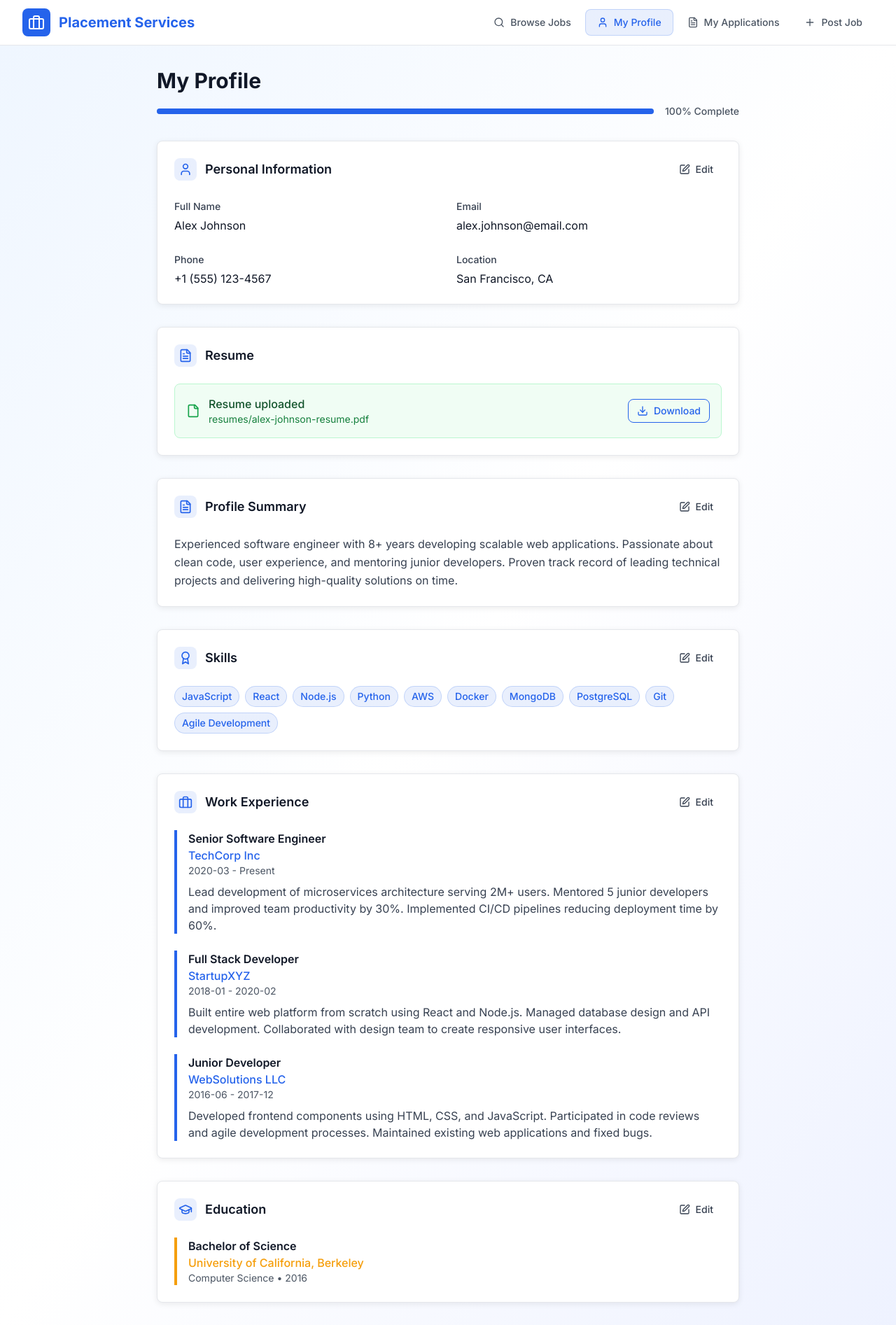
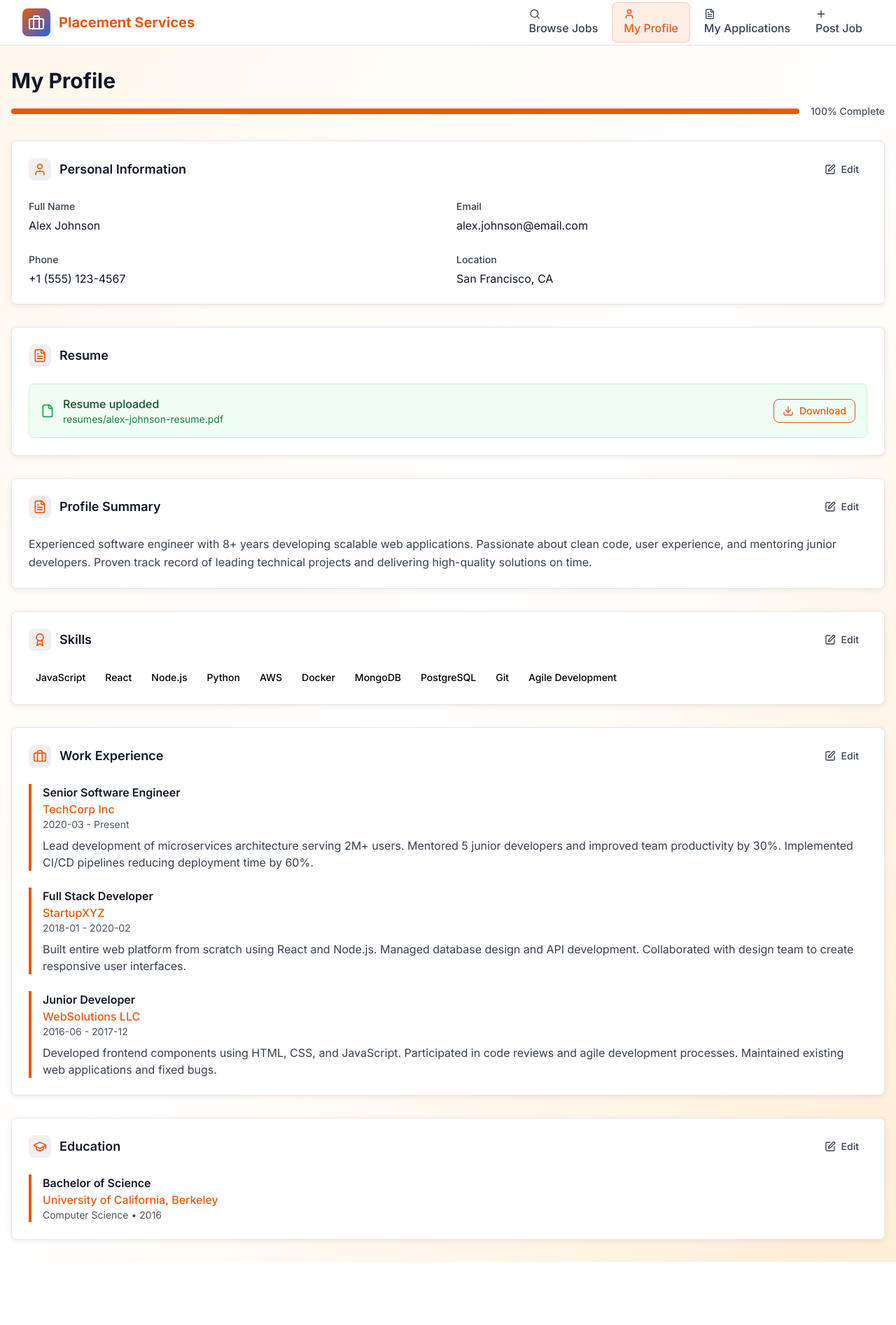
Before and after one commit to apper-canvas/realm-talentbridge-dedicated, a React (Vite) app: page /profile in a window 1280 px wide. Shown: the whole page at 70% size. After the commit the page ends 1803 px from the top, so only its background shows below. Built offline with nearby package versions, Linux system fonts and the light colour scheme.

Commit message:
Update app to Employee Placement Services with orange theme

```diff
--- a/index.html
+++ b/index.html
@@ -3,9 +3,9 @@
   <head>
     <meta charset="UTF-8" />
     <link rel="icon" type="image/svg+xml" href="/vite.svg" />
-    <meta name="viewport" content="width=device-width, initial-scale=1.0" />
-    <title>TalentBridge - Connect Job Seekers with Employers</title>
-    <link rel="preconnect" href="https://fonts.googleapis.com">
+<meta name="description" content="Modern job placement platform connecting talented job seekers with leading employers" />
+    <title>Placement Services - Connect Job Seekers with Employers</title>
+  </head>
     <link rel="preconnect" href="https://fonts.gstatic.com" crossorigin>
     <link href="https://fonts.googleapis.com/css2?family=Inter:wght@300;400;500;600;700;800;900&display=swap" rel="stylesheet">
   </head>
--- a/src/components/organisms/Header.jsx
+++ b/src/components/organisms/Header.jsx
@@ -1,5 +1,5 @@
 import React, { useState } from "react";
-import { Link, useNavigate, useLocation } from "react-router-dom";
+import { Link, useLocation, useNavigate } from "react-router-dom";
 import ApperIcon from "@/components/ApperIcon";
 import Button from "@/components/atoms/Button";
 
@@ -26,11 +26,11 @@ const Header = () => {
       <div className="max-w-7xl mx-auto px-4 sm:px-6 lg:px-8">
         <div className="flex items-center justify-between h-16">
           {/* Logo */}
-          <Link to="/" className="flex items-center">
+<Link to="/" className="flex items-center">
             <div className="w-10 h-10 bg-gradient-to-br from-primary to-blue-600 rounded-lg flex items-center justify-center mr-3">
               <ApperIcon name="Briefcase" className="w-6 h-6 text-white" />
             </div>
-<span className="text-xl font-bold bg-gradient-to-r from-primary to-blue-600 bg-clip-text text-transparent">
+            <span className="text-xl font-bold bg-gradient-to-r from-primary to-orange-600 bg-clip-text text-transparent">
               Placement Services
             </span>
           </Link>
@@ -41,10 +41,10 @@ const Header = () => {
               <Link
                 key={item.name}
                 to={item.href}
-                className={`flex items-center px-4 py-2 rounded-lg text-sm font-medium transition-all duration-200 ${
+className={`px-4 py-2 rounded-lg font-medium transition-all duration-200 ${
                   isActive(item.href)
-                    ? "bg-gradient-to-r from-primary/10 to-blue-600/10 text-primary border border-primary/20"
-                    : "text-gray-600 hover:text-gray-900 hover:bg-gray-100"
+                    ? "bg-gradient-to-r from-primary/10 to-orange-600/10 text-primary border border-primary/20"
+                    : "text-gray-700 hover:text-primary hover:bg-primary/5"
                 }`}
               >
                 <ApperIcon name={item.icon} className="w-4 h-4 mr-2" />
@@ -74,10 +74,10 @@ const Header = () => {
                   key={item.name}
                   to={item.href}
                   onClick={() => setIsMobileMenuOpen(false)}
-                  className={`flex items-center px-4 py-3 rounded-lg text-sm font-medium transition-all duration-200 ${
+className={`block px-4 py-3 font-medium transition-colors ${
                     isActive(item.href)
-                      ? "bg-gradient-to-r from-primary/10 to-blue-600/10 text-primary border border-primary/20"
-                      : "text-gray-600 hover:text-gray-900 hover:bg-gray-100"
+                      ? "bg-gradient-to-r from-primary/10 to-orange-600/10 text-primary border border-primary/20"
+                      : "text-gray-700 hover:text-primary hover:bg-primary/5"
                   }`}
                 >
                   <ApperIcon name={item.icon} className="w-5 h-5 mr-3" />
--- a/src/components/pages/Profile.jsx
+++ b/src/components/pages/Profile.jsx
@@ -1,16 +1,16 @@
-import React, { useState, useEffect } from "react";
+import React, { useEffect, useState } from "react";
+import { candidateService } from "@/services/api/candidateService";
+import { toast } from "react-toastify";
 import ApperIcon from "@/components/ApperIcon";
-import Button from "@/components/atoms/Button";
-import Input from "@/components/atoms/Input";
-import Select from "@/components/atoms/Select";
-import Textarea from "@/components/atoms/Textarea";
-import Card from "@/components/atoms/Card";
-import Badge from "@/components/atoms/Badge";
 import ProfileSection from "@/components/molecules/ProfileSection";
 import Loading from "@/components/ui/Loading";
 import ErrorView from "@/components/ui/ErrorView";
-import { candidateService } from "@/services/api/candidateService";
-import { toast } from "react-toastify";
+import Select from "@/components/atoms/Select";
+import Button from "@/components/atoms/Button";
+import Card from "@/components/atoms/Card";
+import Badge from "@/components/atoms/Badge";
+import Input from "@/components/atoms/Input";
+import Textarea from "@/components/atoms/Textarea";
 
 const Profile = () => {
   const [candidate, setCandidate] = useState(null);
@@ -174,17 +174,17 @@ const Profile = () => {
   };
 
 return (
-    <div className="min-h-screen bg-gradient-to-br from-blue-50 via-white to-indigo-50">
-      <div className="max-w-4xl mx-auto px-4 sm:px-6 lg:px-8 py-8">
+    <div className="min-h-screen bg-gradient-to-br from-orange-50 via-white to-orange-100">
+      <div className="container mx-auto px-4 py-8">
         {/* Header */}
         <div className="mb-8">
           <h1 className="text-3xl font-bold text-gray-900 mb-4">My Profile</h1>
           <div className="flex items-center gap-4">
 <div className="flex-1 bg-gray-200 rounded-full h-2">
                 <div
-                className="bg-gradient-to-r from-primary to-blue-600 h-2 rounded-full transition-all duration-300"
+                  className="bg-gradient-to-r from-primary to-orange-600 h-2 rounded-full transition-all duration-300"
                   style={{ width: `${profileCompleteness()}%` }}
-              ></div>
+                />
             </div>
             <span className="text-sm font-medium text-gray-600">
               {profileCompleteness()}% Complete
@@ -335,7 +335,7 @@ const Profile = () => {
 <div className="flex flex-wrap gap-2">
                 {candidate?.skills && candidate.skills.length > 0 ? (
                   candidate.skills.map((skill, index) => (
-                    <Badge key={index} variant="primary">
+                    <Badge key={index} variant="secondary">
                       {skill}
                     </Badge>
                   ))
@@ -366,7 +366,7 @@ const Profile = () => {
                 {candidate?.experience && candidate.experience.length > 0 ? (
                   candidate.experience.map((exp, index) => (
                     <div key={index} className="border-l-4 border-primary pl-4">
-                      <h3 className="font-semibold text-gray-900">{exp.position}</h3>
+                      <h4 className="font-semibold text-gray-900">{exp.position}</h4>
                       <p className="text-primary font-medium">{exp.company}</p>
                       <p className="text-sm text-gray-600 mb-2">
                         {exp.startDate} - {exp.current ? "Present" : exp.endDate}
@@ -402,9 +402,9 @@ const Profile = () => {
 <div className="space-y-4">
                 {candidate?.education && candidate.education.length > 0 ? (
                   candidate.education.map((edu, index) => (
-                    <div key={index} className="border-l-4 border-accent pl-4">
-                      <h3 className="font-semibold text-gray-900">{edu.degree}</h3>
-                      <p className="text-accent font-medium">{edu.institution}</p>
+                    <div key={index} className="border-l-4 border-primary pl-4">
+                      <h4 className="font-semibold text-gray-900">{edu.degree}</h4>
+                      <p className="text-primary font-medium">{edu.institution}</p>
                       <p className="text-sm text-gray-600">
                         {edu.field} • {edu.graduationYear}
                       </p>
@@ -456,11 +456,12 @@ const SkillsEditor = ({ skills, onAdd, onRemove }) => {
       </div>
 <div className="flex flex-wrap gap-2">
         {skills.map((skill, index) => (
-          <Badge key={index} variant="primary" className="flex items-center">
+          <Badge key={index} variant="secondary" className="flex items-center">
             {skill}
             <button
+              type="button"
+              className="ml-2 text-gray-500 hover:text-gray-700"
               onClick={() => onRemove(index)}
-              className="ml-2 text-primary/60 hover:text-primary"
             >
               <ApperIcon name="X" className="w-3 h-3" />
             </button>
@@ -504,7 +505,7 @@ const ExperienceEditor = ({ experience, onAdd, onRemove }) => {
       {experience.map((exp, index) => (
 <div key={index} className="flex items-start justify-between p-4 bg-gray-50 rounded-lg">
           <div className="flex-1">
-            <h3 className="font-semibold text-gray-900">{exp.position}</h3>
+            <h4 className="font-semibold text-gray-900">{exp.position}</h4>
             <p className="text-primary font-medium">{exp.company}</p>
             <p className="text-sm text-gray-600 mb-2">
               {exp.startDate} - {exp.current ? "Present" : exp.endDate}
@@ -618,8 +619,8 @@ const EducationEditor = ({ education, onAdd, onRemove }) => {
       {education.map((edu, index) => (
 <div key={index} className="flex items-start justify-between p-4 bg-gray-50 rounded-lg">
           <div className="flex-1">
-            <h3 className="font-semibold text-gray-900">{edu.degree}</h3>
-            <p className="text-accent font-medium">{edu.institution}</p>
+            <h4 className="font-semibold text-gray-900">{edu.degree}</h4>
+            <p className="text-primary font-medium">{edu.institution}</p>
             <p className="text-sm text-gray-600">
               {edu.field} • {edu.graduationYear}
             </p>
--- a/src/index.css
+++ b/src/index.css
@@ -26,11 +26,11 @@
 }
 
 .Toastify__toast--warning {
-  background: #F59E0B;
+  background: #EA580C;
 }
 
 .Toastify__toast--info {
-  background: #3B82F6;
+  background: #EA580C;
 }
 
 .Toastify__progress-bar {
--- a/tailwind.config.js
+++ b/tailwind.config.js
@@ -9,16 +9,16 @@ export default {
       fontFamily: {
         sans: ['Inter', 'system-ui', 'sans-serif'],
       },
-      colors: {
-        primary: '#2563EB',
+colors: {
+        primary: '#EA580C',
         secondary: '#475569',
-        accent: '#F59E0B',
+        accent: '#EA580C',
         surface: '#FFFFFF',
         background: '#F8FAFC',
-        success: '#10B981',
-        warning: '#F59E0B',
+success: '#10B981',
+        warning: '#EA580C',
         error: '#EF4444',
-        info: '#3B82F6',
+        info: '#EA580C',
       },
       boxShadow: {
         'card': '0 2px 8px rgba(0,0,0,0.08)',
```
Lines whose indentation alone changed are shown as unchanged.
